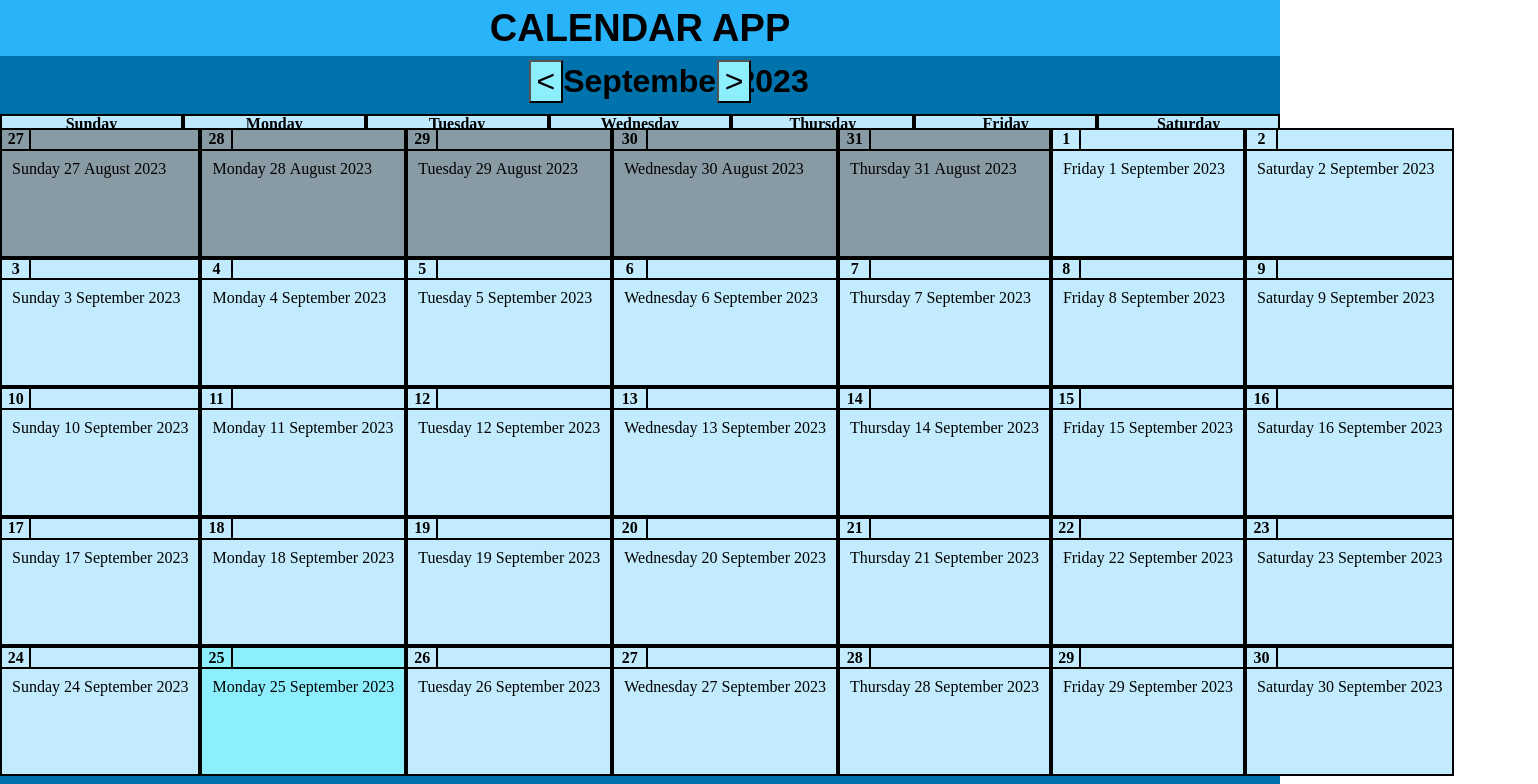
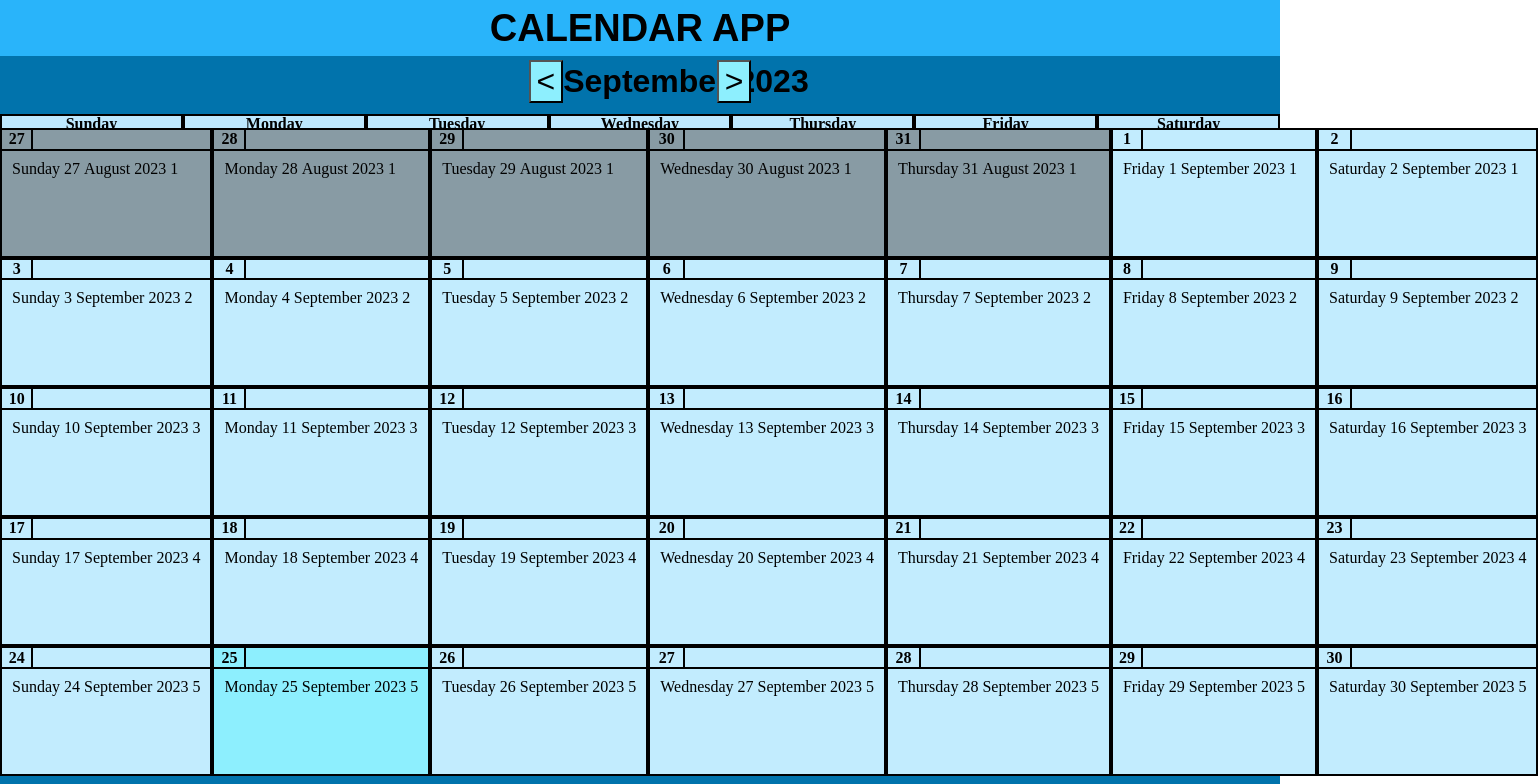
Before and after one commit to AlexandrosFytilis/calendar_app, a React (Create React App) app in the folder client/: page / in a window 1280 px wide. Shown: the top 784 px of the page, 1538 px wide, since content can reach past the window. Built offline with nearby package versions, Linux system fonts and the light colour scheme.

Commit message:
Fix multiple problems

```diff
--- a/client/src/Components/Days.tsx
+++ b/client/src/Components/Days.tsx
@@ -1,4 +1,4 @@
-import React, { useContext, useState } from "react";
+import React, { useContext } from "react";
 import styled from "styled-components";
 import { COLORS } from "../colors.tsx";
 import { DateDataType } from "../CalendarProps.tsx";
@@ -9,8 +9,8 @@ const weeks = [1, 2, 3, 4, 5];
 export const Days = ({ thisMonth, today, thisYear, months, days, MONTHS }: DateDataType) => {
     const { month, year }: DateContextProps = useContext(DateContext);
 
+    let firstDayOfMonth = new Date(year, month - 1, 1).toString().substring(0, 3);
 
-    let firstDayOfMonth = new Date(thisYear, month - 1, 1).toString().substring(0, 3);
     let difference = 0;
 
     days.forEach((weekDay, index) => {
@@ -23,54 +23,74 @@ export const Days = ({ thisMonth, today, thisYear, months, days, MONTHS }: DateD
     let dates = 0;
     let monthStarted = false;
     let monthEndend = false;
+    let endOfTheYear = false;
     let nextMonthStarted = false;
     let previousMonth = MONTHS[months[month - 2]];
     let currentMonth = MONTHS[months[month - 1]];
     let CURRENTMONTH = months[month - 1];
     let largeMonth = false;
 
-    console.log(MONTHS[CURRENTMONTH])
+    if (firstDayOfMonth === "Saturday" && MONTHS[CURRENTMONTH] === 30) {
+        largeMonth = true
+    } else if (firstDayOfMonth === "Saturday" && MONTHS[CURRENTMONTH] === 31) {
+        largeMonth = true
+    } else if (firstDayOfMonth === "Friday" && MONTHS[CURRENTMONTH] === 31) {
+        largeMonth = true
+    } else {
+        largeMonth = false
+    }
+
+    if (largeMonth === true && weeks.length === 5) {
+            weeks.push(6)
+    }
+    if (largeMonth === false && weeks.length === 6) {
+        weeks.pop()
+    }
+
+    if (CURRENTMONTH === "January") {
+        previousMonth = 12
+    }
 
     return (
-        <Wrapper>
+        <Wrapper data-testid="Days-grid">
             {weeks.map((week) => {
                 return days.map((day) => {
+                    if (CURRENTMONTH === months[11]) {
+                        endOfTheYear = true
+                    } else {
+                        endOfTheYear = false
+                    }
+
                     if (monthStarted === true) {
                         dates++;
                     } else {
-                        dates = previousMonth - difference
-                        difference--
-                        CURRENTMONTH = months[month - 2];
+                        if (CURRENTMONTH === "January") {
+                            dates = previousMonth - difference
+                            difference--
+                            CURRENTMONTH = "December";
+                        } else {
+                            dates = previousMonth - difference
+                            difference--
+                            CURRENTMONTH = months[month - 2];
+                        }
                     }
 
-                    if (monthEndend === true && nextMonthStarted === false) {
+                    if (monthEndend === true && nextMonthStarted === false && endOfTheYear === false) {
                         dates = 1
                         nextMonthStarted = true
                         CURRENTMONTH = months[month];
+                    }
+
+                    if (monthEndend === true && nextMonthStarted === false && endOfTheYear === true) {
+                        dates = 1
+                        nextMonthStarted = true
+                        CURRENTMONTH = months[0];
                     }
 
                     if (week === 1 && day === firstDayOfMonth && monthStarted === false) {
                         dates = 1;
                         monthStarted = true;
                         CURRENTMONTH = months[month - 1];
-
-                        if (day === "Saturday" && MONTHS[CURRENTMONTH] === 30) {
-                            largeMonth = true
-                        } else if (day === "Saturday" && MONTHS[CURRENTMONTH] === 31) {
-                            largeMonth = true
-                        } else if (day === "Friday" && MONTHS[CURRENTMONTH] === 31) {
-                            largeMonth = true
-                        } else {
-                            largeMonth = false
-                        }
-                    }
-
-                    if (largeMonth === true && weeks.length === 5) {
-                        weeks.push(6)
-                    }
-
-                    if (largeMonth === false && weeks.length === 6) {
-                        weeks.pop()
                     }
 
                     if (dates === currentMonth && monthStarted === true) {
@@ -79,26 +99,26 @@ export const Days = ({ thisMonth, today, thisYear, months, days, MONTHS }: DateD
 
                     if (dates === today && thisMonth === month && monthStarted === true && year === thisYear) {
                         return (
-                            <Today>
-                                <Day>{dates}</Day>
-                                <Content> {`${day}`}&nbsp;{`${dates}`}&nbsp;{CURRENTMONTH}&nbsp;{thisYear}</Content>
+                            <Today key={day}>
+                                <Day data-testid="today">{dates}</Day>
+                                <Content data-testid={`week-${week}-${dates}`}> {`${day}`}&nbsp;{`${dates}`}&nbsp;{CURRENTMONTH}&nbsp;{year}&nbsp;{week}</Content>
                             </Today>
                         )
                     }
 
                     if (monthStarted === true && nextMonthStarted === false) {
                         return (
-                            <DayOfTheMonth>
+                            <DayOfTheMonth data-testid="day-of-the-month" key={day}>
                                 <Day>{dates}</Day>
-                                <Content> {`${day}`}&nbsp;{`${dates}`}&nbsp;{CURRENTMONTH}&nbsp;{thisYear}</Content>
+                                <Content data-testid={`week-${week}-${dates}`}> {`${day}`}&nbsp;{`${dates}`}&nbsp;{CURRENTMONTH}&nbsp;{year}&nbsp;{week}</Content>
                             </DayOfTheMonth>
                         )
                     }
 
                     return (
-                        <DayOfOtherMonths>
+                        <DayOfOtherMonths data-testid={`day-of-other-month-${dates}`} key={day}>
                             <Day>{dates}</Day>
-                            <Content> {`${day}`}&nbsp;{`${dates}`}&nbsp;{CURRENTMONTH}&nbsp;{thisYear}</Content>
+                            <Content data-testid={`week-${week}-${dates}`}> {`${day}`}&nbsp;{`${dates}`}&nbsp;{CURRENTMONTH}&nbsp;{year}&nbsp;{week}</Content>
                         </DayOfOtherMonths>
                     );
                 });
--- a/client/src/Components/Header.tsx
+++ b/client/src/Components/Header.tsx
@@ -5,7 +5,7 @@ import { COLORS } from "../colors.tsx";
 export const Header = () => {
     return (
         <Wrapper>
-            <Title>CALENDAR APP</Title>
+            <Title data-testid="header-title">CALENDAR APP</Title>
         </Wrapper>
     );
   };
--- a/client/src/Components/Months.tsx
+++ b/client/src/Components/Months.tsx
@@ -7,12 +7,10 @@ import { DateDataType } from "../CalendarProps.tsx";
 export const Months = ({ thisMonth, thisYear, months, days, MONTHS }: DateDataType) => {
     const { month, setMonth, year, setYear } = useContext(DateContext);
 
-    console.log(MONTHS)
-
     return (
-        <Wrapper>
+        <Wrapper data-testid="month-1">
             <Month>
-                <SwitchMonthButton onClick={() => {
+                <SwitchMonthButton data-testid="previous-month-button" onClick={() => {
                     if (month === 1) {
                         setMonth(12)
                         setYear(year - 1)
@@ -21,8 +19,8 @@ export const Months = ({ thisMonth, thisYear, months, days, MONTHS }: DateDataTy
                     }
                 }
                 }>{`<`}</SwitchMonthButton>
-                <CalendarMonth>{months[month - 1]}&nbsp;{year}</CalendarMonth>
-                <SwitchMonthButton onClick={() => {
+                <CalendarMonth data-testid="displayed-month">{months[month - 1]}&nbsp;{year}</CalendarMonth>
+                <SwitchMonthButton data-testid="next-month-button" onClick={() => {
                     if (month === 12) {
                         setMonth(1)
                         setYear(year + 1)
@@ -33,11 +31,11 @@ export const Months = ({ thisMonth, thisYear, months, days, MONTHS }: DateDataTy
                 }>{`>`}</SwitchMonthButton>
 
             </Month>
-            <>{month === thisMonth ? (
+            <>{month === thisMonth && year === thisYear? (
                     <Return></Return>
                 ) : (
                     <Return>
-                        <ReturnButton onClick={() => {
+                        <ReturnButton data-testid="return-button" onClick={() => {
                             setMonth(thisMonth)
                             setYear(thisYear)
                         }
@@ -46,7 +44,7 @@ export const Months = ({ thisMonth, thisYear, months, days, MONTHS }: DateDataTy
 
                 )}</>
             <Week>
-                {days.map((day) => <Day>{day}</Day>)}
+                {days.map((day, index) => <Day data-testid={`weekday-${index}`} key={index}>{day}</Day>)}
             </Week>
         </Wrapper>
     );
--- a/client/src/tsconfig.json
+++ b/client/src/tsconfig.json
@@ -1,6 +1,7 @@
 {
     "compilerOptions": {
       "target": "es5",
+      "types": ["@testing-library/jest-dom"],
       "lib": [
         "dom",
         "dom.iterable",
```
Also changed, not shown: 1 other file (tests, documents, lock files or other folders).
